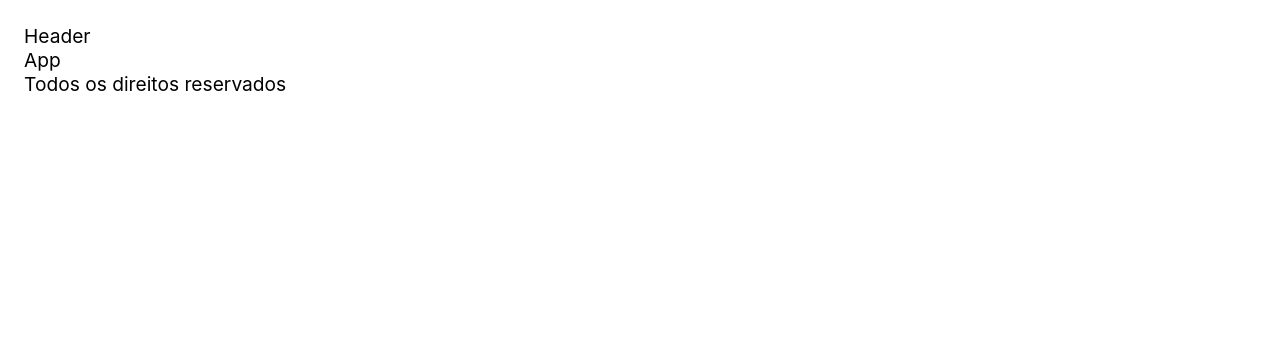
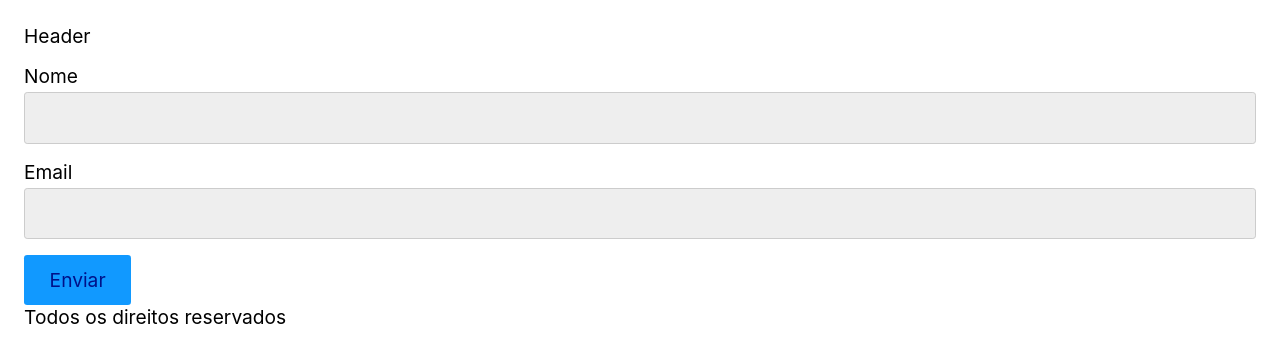
Before and after one commit to Luchtml/react-inicio, a React (Create React App) app in the folder ambiente-curso/appreact/: page / in a window 1280 px wide. Shown: the top 362 px of the page. Built offline with nearby package versions, Linux system fonts and the light colour scheme.

Commit message:
componentes

```diff
--- a/ambiente-curso/appreact/src/App.js
+++ b/ambiente-curso/appreact/src/App.js
@@ -1,14 +1,24 @@
 import React from 'react';
 import Footer from './Footer';
+import Form from './form/Form';
 import Header from './Header';
 
 const App = () => {
+  const Teste = () => {
+    const active = false;
+    if (active) {
+      return <p>Teste</p>;
+    } else {
+      return null
+    }
+  };
 
   return (
     <div>
-      <Header/>
-      App
+      <Header />
+      <Form />
       <Footer />
+      <Teste />
     </div>
   );
 };
--- /dev/null
+++ b/ambiente-curso/appreact/src/form/Button.js
@@ -0,0 +1,9 @@
+import React from 'react'
+
+const Button = () => {
+  return (
+    <button>Enviar</button>
+  )
+}
+
+export default Button
--- /dev/null
+++ b/ambiente-curso/appreact/src/form/Form.js
@@ -0,0 +1,18 @@
+import React from 'react'
+import Button from './Button'
+import Input from './Input'
+
+const Form = () => {
+  return (
+    <form>
+      <p><label htmlFor="nome">Nome</label>
+      <Input /></p>
+
+      <p><label htmlFor="mail">Email</label>
+      <Input /></p>
+      <Button />
+    </form>
+  )
+}
+
+export default Form
--- /dev/null
+++ b/ambiente-curso/appreact/src/form/Input.js
@@ -0,0 +1,9 @@
+import React from 'react'
+
+const Input = () => {
+  return (
+    <input type="text" />
+  )
+}
+
+export default Input
```
